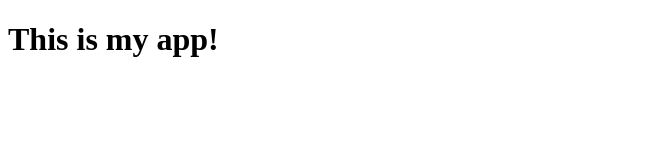
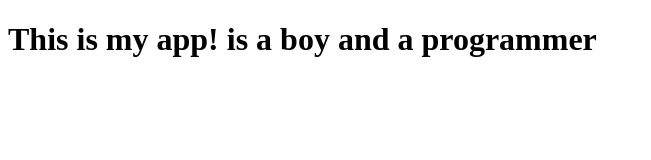
Before and after one commit to sholyjay/myloginsample, a plain HTML site: page index.html in a window 1280 px wide. Shown: the whole page, without its empty margins (0-651 px from the left). Drawn offline with Linux system fonts and the light colour scheme.

Commit message:
changed app.js

```diff
--- a/app.js
+++ b/app.js
@@ -0,0 +1 @@
+console.log('hello world')
--- a/index.html
+++ b/index.html
@@ -6,6 +6,6 @@
     <title>my app</title>
 </head>
 <body>
-    <h1>This is my app!</h1>
+    <h1>This is my app! is a boy and a programmer</h1>
 </body>
 </html>
```
